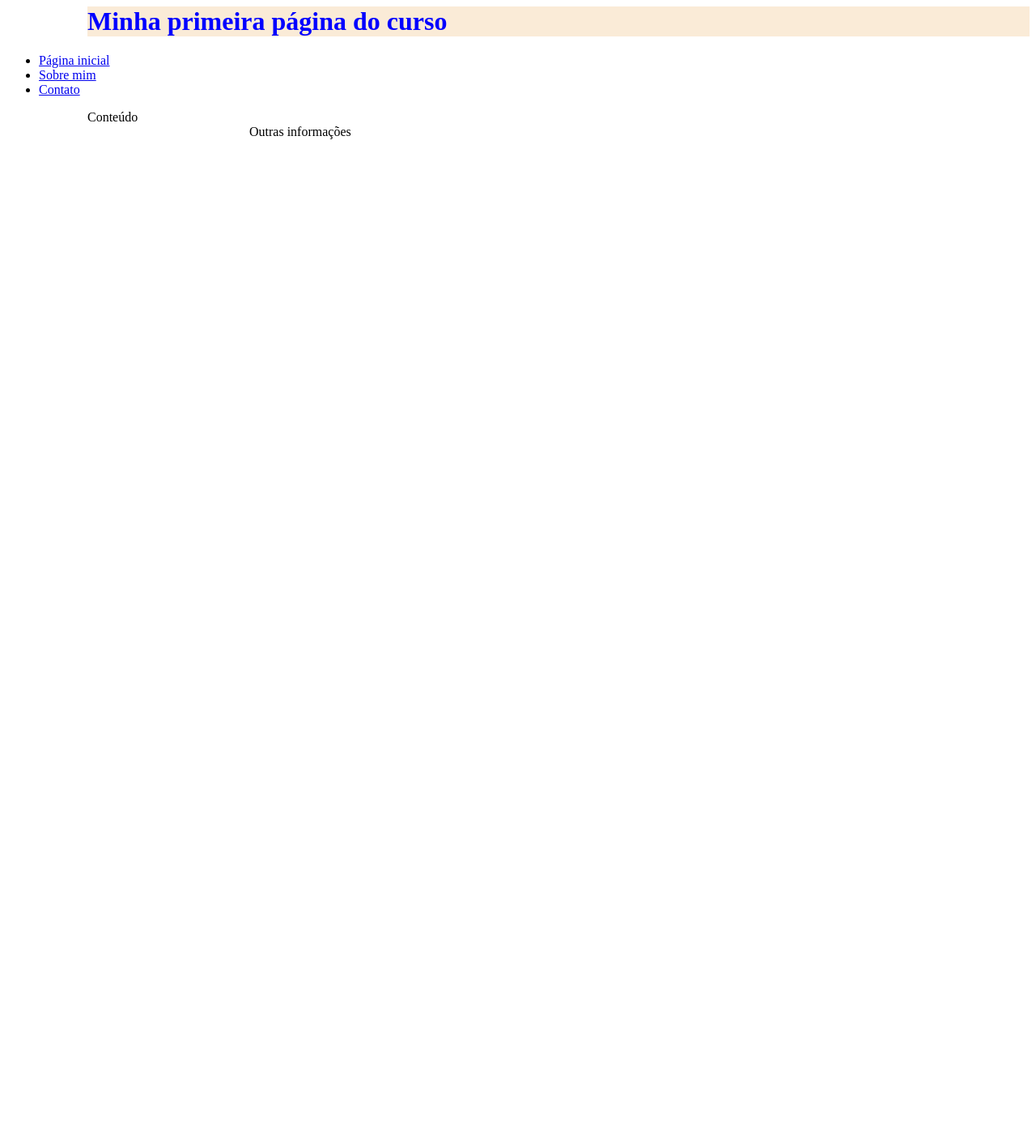
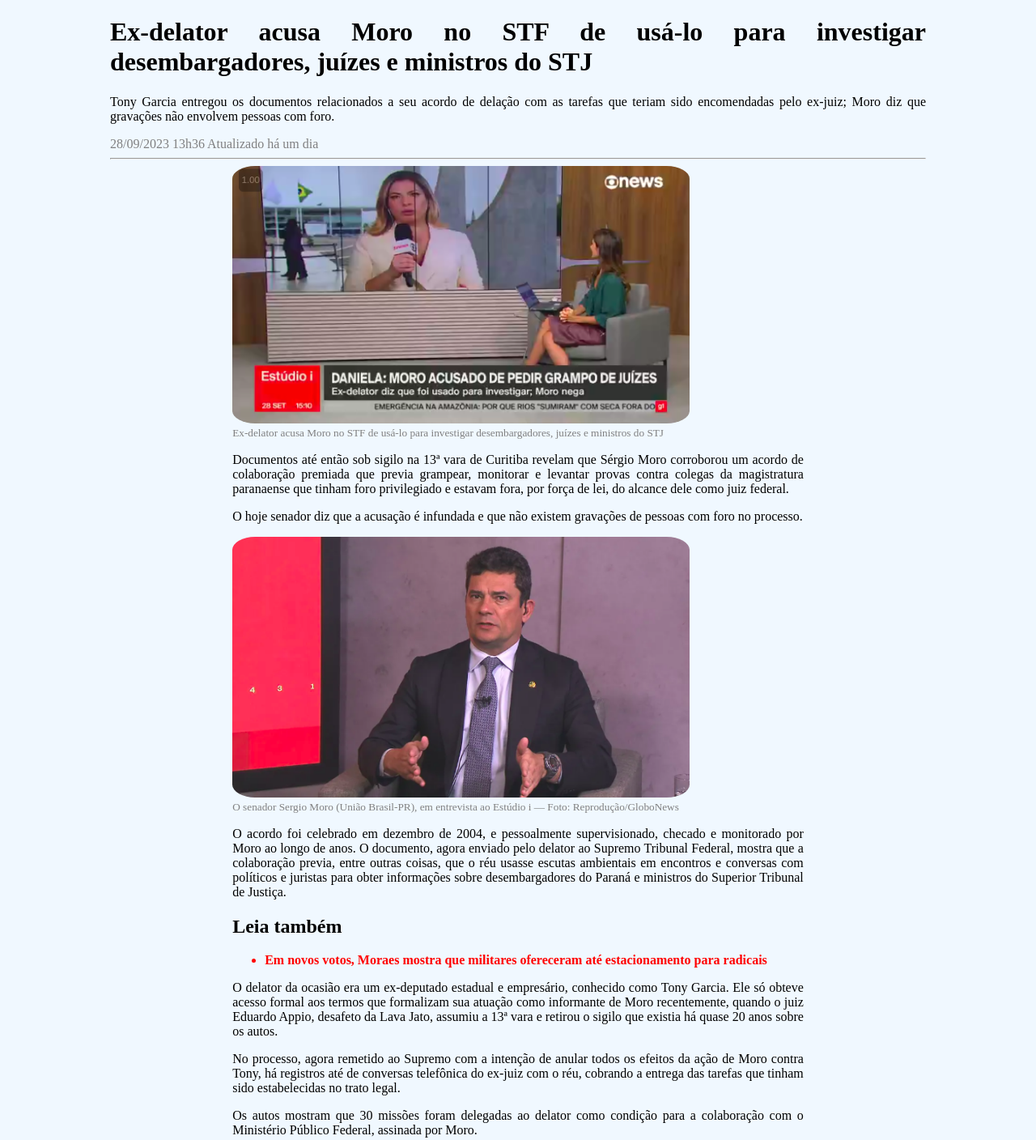
Before and after one commit to kleberbarros9/posweb2023, a plain HTML site: page index.html in a window 1280 px wide. Shown: the whole page at 81% size. Before the commit the page ends 800 px from the top, so only its background shows below. Drawn offline with Linux system fonts and the light colour scheme.

Commit message:
Add files via upload

```diff
--- a/index.html
+++ b/index.html
@@ -1,32 +1,92 @@
-<html>
-    <head>
-        <link rel="stylesheet" href="./static/css/style.css">
-        <title>Minha primeira aplicação</title>
-    </head>
+<!DOCTYPE html>
+<html lang="en">
+<head>
+    <meta charset="UTF-8">
+    <meta name="viewport" content="width=device-width, initial-scale=1.0">
+    <link rel="stylesheet" href="./static/css/estilo.css">
+    <title>Document</title>
+</head>
+<body>
 
-    <body>
-        <div>
-            <h1 style="background-color: antiquewhite; color: blue;" >Minha primeira página do curso</h1>
-        </div>
+    <div>
+        <h1>Ex-delator acusa Moro no STF de usá-lo para investigar desembargadores, juízes e ministros do STJ</h1>
+    </div>
 
-        <nav>
-            <ul>
-                <li><a href="index.html">Página inicial</a></li>
-                <li><a href="sobre.html">Sobre mim</a></li>
-                <li><a href="contato.html">Contato</a></li>
-            </ul>
-        </nav>
 
-        <div class="div-top">
-            Conteúdo
-        </div>
+    <p>
+        Tony Garcia entregou os documentos relacionados a seu acordo de delação com as tarefas que teriam sido encomendadas pelo ex-juiz; Moro diz que gravações não envolvem pessoas com foro.
+    </p>
 
-        <div id="div-geral">
-            Outras informações
+    <div class="p-peq">
+        28/09/2023 13h36  Atualizado há um dia
+    </div>
+
+    <hr>
+
+
+    <div class="miolo">
+
+        <a href="https://www.youtube.com/watch?v=acBgONy3uoc">
+            <img src="./static/img/daniela.png" alt=""width="80%" height="80%">
+        </a>
+
+
+
+
+        <div class="p-mini">
+            Ex-delator acusa Moro no STF de usá-lo para investigar desembargadores, juízes e ministros do STJ
         </div>
 
 
+        <p>Documentos até então sob sigilo na 13ª vara de Curitiba revelam que Sérgio Moro corroborou um acordo de colaboração premiada que previa grampear, monitorar e levantar provas contra colegas da magistratura paranaense que tinham foro privilegiado e estavam fora, por força de lei, do alcance dele como juiz federal.
+        </p>
 
-    </body>
+        <p>O hoje senador diz que a acusação é infundada e que não existem gravações de pessoas com foro no processo.</p>
 
+
+        <a href="https://www.youtube.com/watch?v=acBgONy3uoc">
+            <img src="./static/img/marreco.png" alt="" alt=""width="80%" height="80%">
+        </a>
+
+        <div class="p-mini">O senador Sergio Moro (União Brasil-PR), em entrevista ao Estúdio i — Foto: Reprodução/GloboNews</div>
+
+
+        <p>
+            O acordo foi celebrado em dezembro de 2004, e pessoalmente supervisionado, checado e monitorado por Moro ao longo de anos.
+
+O documento, agora enviado pelo delator ao Supremo Tribunal Federal, mostra que a colaboração previa, entre outras coisas, que o réu usasse escutas ambientais em encontros e conversas com políticos e juristas para obter informações sobre desembargadores do Paraná e ministros do Superior Tribunal de Justiça.
+        </p>
+
+        <h2>
+            Leia também
+        </h2>
+
+<div class="link-g1">
+    <ul>
+        <li><a style="color: red;
+            text-decoration: none"
+            href="https://g1.globo.com/politica/blog/daniela-lima/post/2023/09/26/em-novos-votos-moraes-mostra-que-militares-ofereceram-ate-estacionamento-para-radicais.ghtml">
+            Em novos votos, Moraes mostra que militares ofereceram até estacionamento para radicais</a></li>
+    </ul>
+</div>
+
+
+<p>O delator da ocasião era um ex-deputado estadual e empresário, conhecido como Tony Garcia. Ele só obteve acesso formal aos termos que formalizam sua atuação como informante de Moro recentemente, quando o juiz Eduardo Appio, desafeto da Lava Jato, assumiu a 13ª vara e retirou o sigilo que existia há quase 20 anos sobre os autos.
+</p>
+
+<p>
+    No processo, agora remetido ao Supremo com a intenção de anular todos os efeitos da ação de Moro contra Tony, há registros até de conversas telefônica do ex-juiz com o réu, cobrando a entrega das tarefas que tinham sido estabelecidas no trato legal.
+</p>
+
+<p>
+    Os autos mostram que 30 missões foram delegadas ao delator como condição para a colaboração com o Ministério Público Federal, assinada por Moro.
+</p>
+
+
+    </div>
+
+
+
+
+</body>
 </html>
--- /dev/null
+++ b/static/css/estilo.css
@@ -0,0 +1,35 @@
+
+html{
+    margin-left: 10%;
+    margin-right: 10%;
+
+    background-color:aliceblue;
+
+    text-align: justify;
+    text-justify: inter-word;
+}
+
+.p-peq{
+    font-size: 13 px;
+    color: grey
+}
+
+.p-mini{
+    font-size: 0.83em;
+    color: grey
+}
+
+.miolo{
+    margin-left: 15%;
+    margin-right: 15%;
+
+}
+
+.link-g1{
+    color: red;
+    font-weight: bold;
+}
+
+img {
+    border-radius: 5%;
+  }
--- a/static/css/style.css
+++ b/static/css/style.css
@@ -4,6 +4,10 @@ div{
 
 
 .div-topo{
+    margin-left: 200px!important;
+}
+
+.ul-bar{
     margin-left: 200px!important;
 }
 
```
Also changed, not shown: static/img/daniela.png (added), static/img/marreco.png (added).
